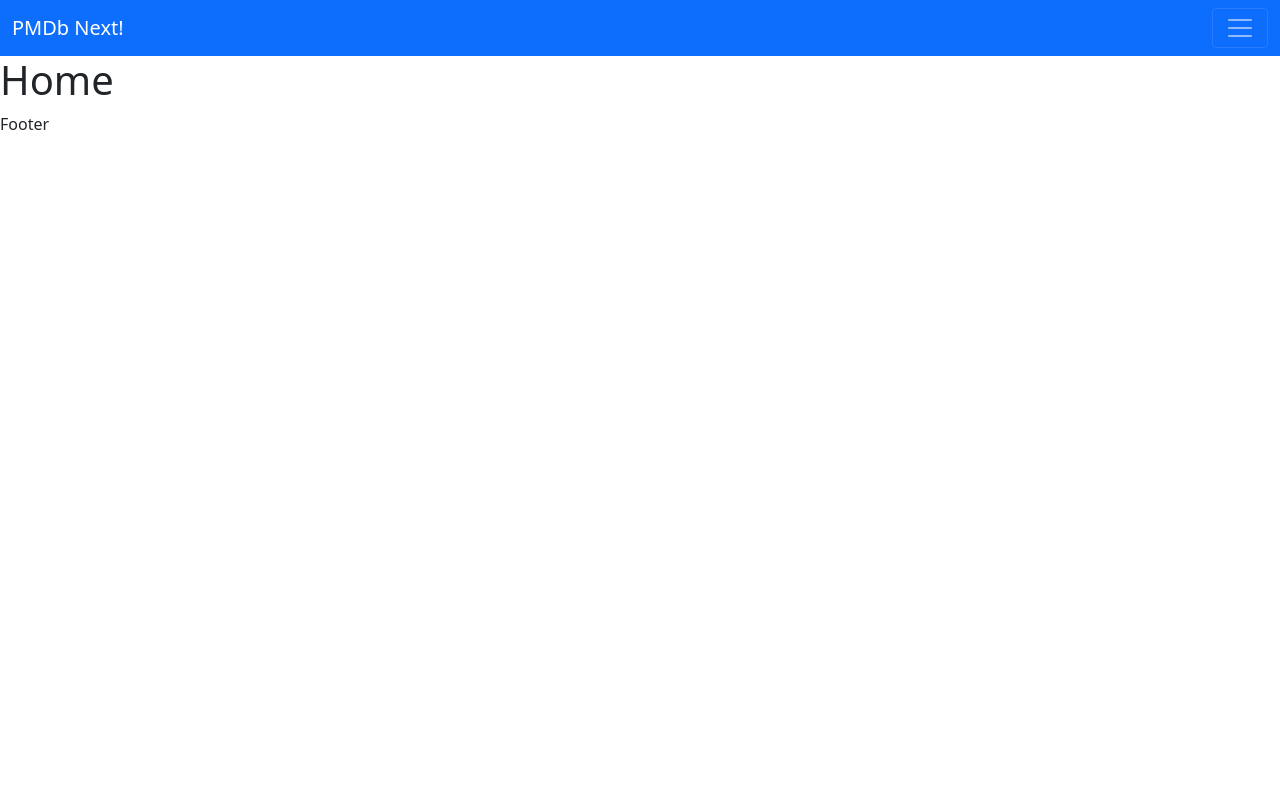
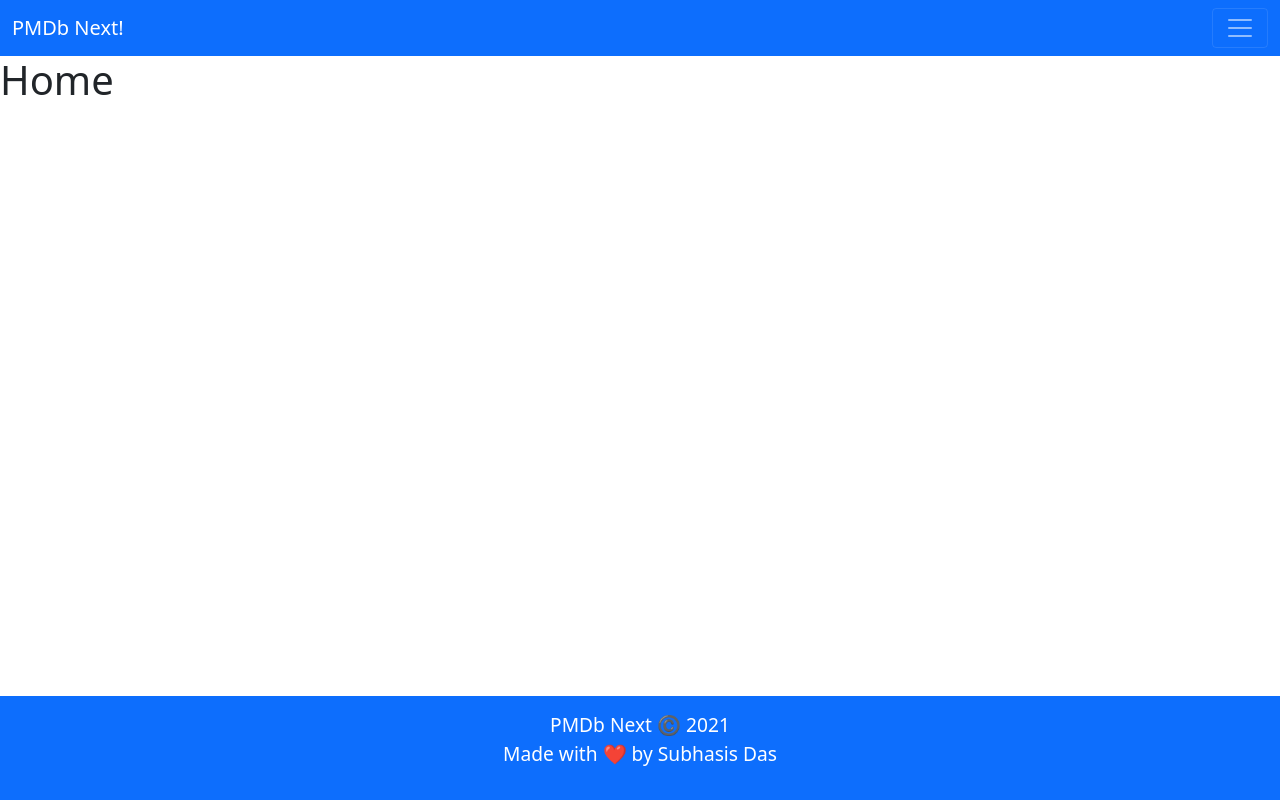
Before and after one commit to inframarauder/pmdb-next, a Next.js app: page / in a window 1280 px wide. Built offline with nearby package versions, Linux system fonts and the light colour scheme.

Commit message:
basic footer UI

```diff
--- a/components/common/Footer.js
+++ b/components/common/Footer.js
@@ -1,7 +1,23 @@
 import React from "react";
+import styles from "../../styles/Footer.module.css";
 
 const Footer = () => {
-	return <div>Footer</div>;
+	return (
+		<footer className={styles.footer}>
+			<p className="text-center">
+				PMDb Next ©️ 2021 <br />
+				Made with ❤️ by{" "}
+				<a
+					href="/contact"
+					target="_blank"
+					rel="noopener noreferrer"
+					className={styles.footer_link}
+				>
+					Subhasis Das
+				</a>{" "}
+			</p>
+		</footer>
+	);
 };
 
 export default Footer;
--- a/pages/index.js
+++ b/pages/index.js
@@ -4,7 +4,9 @@ import { Layout } from "../components/common";
 const Home = () => {
 	return (
 		<Layout>
-			<h1>Home</h1>
+			<div style={{ minHeight: "80vh" }}>
+				<h1>Home</h1>
+			</div>
 		</Layout>
 	);
 };
--- /dev/null
+++ b/styles/Footer.module.css
@@ -0,0 +1,19 @@
+.footer {
+	background-color: #0d6efd;
+	background-blend-mode: multiply;
+	bottom: 0;
+	padding: 15px;
+	font-size: 1.2rem;
+	color: #fff;
+}
+
+.footer_link {
+	color: #fff;
+}
+
+.footer_link:hover {
+	color: #fff;
+	text-decoration: underline;
+	cursor: pointer;
+	transition: 0.3s ease-in;
+}
```
